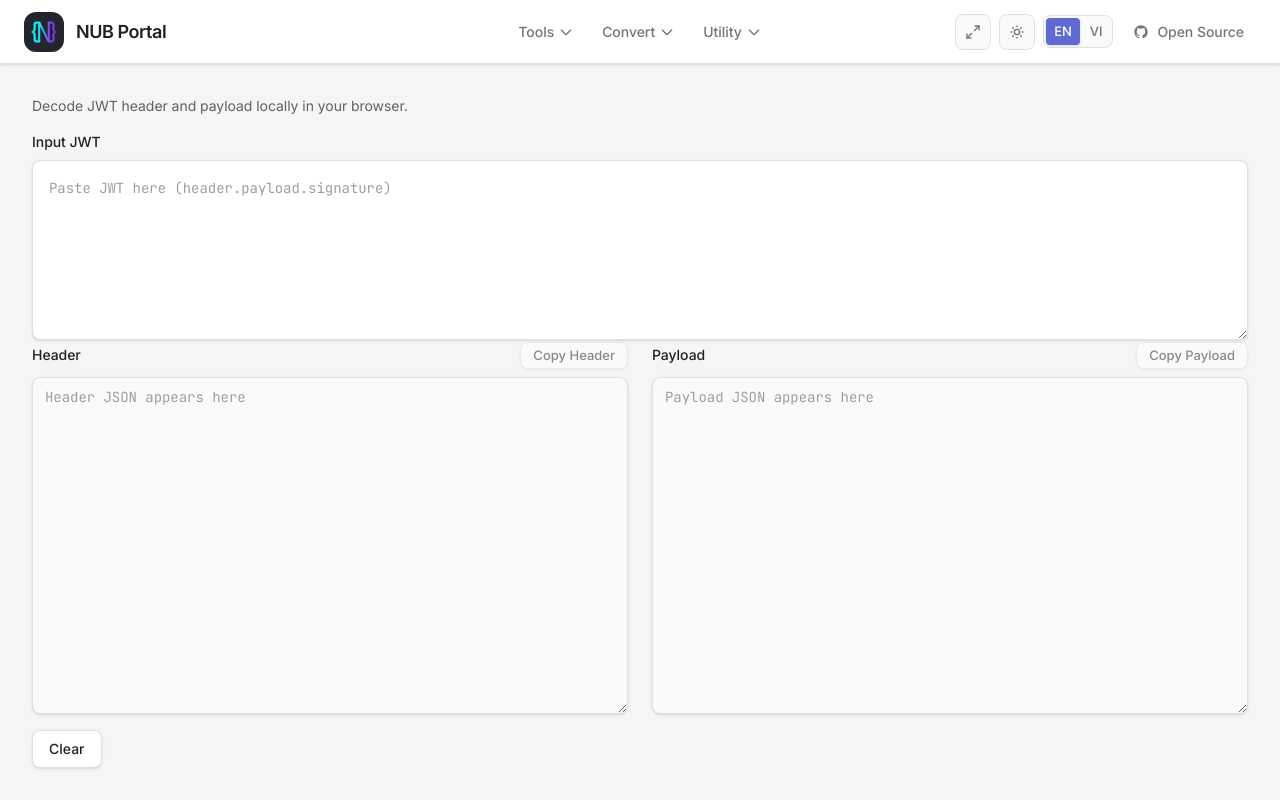
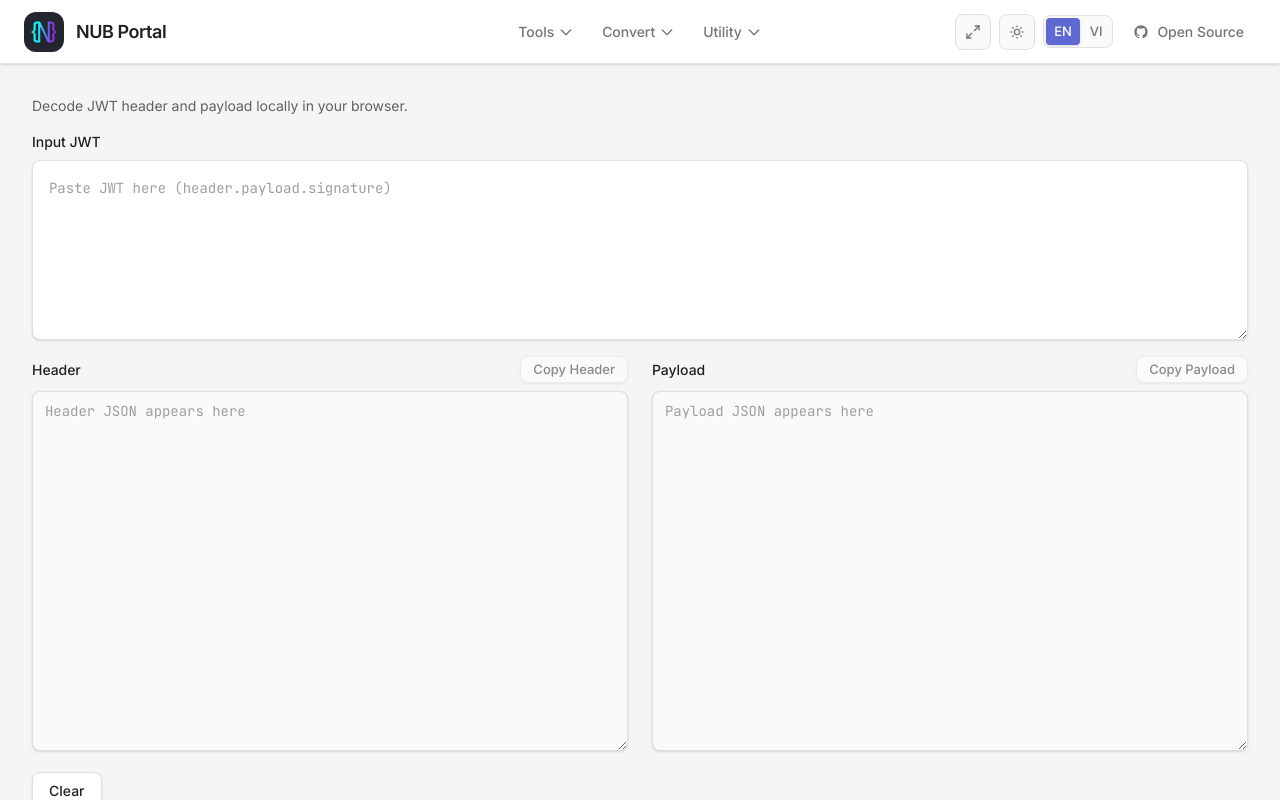
Before and after one commit to bao201102/tools, a React (Vite) app: page /jwt-decoder in a window 1280 px wide. Built offline with nearby package versions, Linux system fonts and the light colour scheme.

Commit message:
feat: implement JWT decoder page with custom Textarea component and editor UI

```diff
--- a/src/components/ui/Textarea.tsx
+++ b/src/components/ui/Textarea.tsx
@@ -7,10 +7,12 @@ type TextareaProps = {
 } & TextareaHTMLAttributes<HTMLTextAreaElement>
 
 export function Textarea({ error = false, className = '', ...rest }: TextareaProps) {
+  const hasHeightConstraint = /\b(min-h|h)-/.test(className)
   return (
     <textarea
       className={cn(
-        'w-full min-h-24 rounded-md border bg-surface-1 px-3 py-2 text-body text-ink',
+        'w-full rounded-md border bg-surface-1 px-3 py-2 text-body text-ink',
+        !hasHeightConstraint && 'min-h-24',
         'placeholder:text-ink-tertiary',
         'outline-none transition-colors focus-visible:ds-focus-ring',
         error
--- a/src/features/jwt-decoder-tool/components/JwtDecoderEditor.tsx
+++ b/src/features/jwt-decoder-tool/components/JwtDecoderEditor.tsx
@@ -29,7 +29,7 @@ function OutputPane({ id, label, value, copyLabel, onCopy }: OutputPaneProps) {
         readOnly
         value={value}
         spellCheck={false}
-        className="min-h-[240px] w-full flex-1 resize-y bg-surface-2 p-4 font-mono text-sm leading-relaxed text-ink shadow-sm"
+        className="min-h-[240px] max-h-[80vh] h-[calc(100%-2.5rem)] w-full resize-y bg-surface-2 p-4 font-mono text-sm leading-relaxed text-ink shadow-sm"
         placeholder={t('tool.jwt.placeholder', { label })}
       />
     </div>
@@ -82,7 +82,7 @@ export function JwtDecoderEditor() {
         : t('tool.jwt.copyPayload')
 
   return (
-    <div className="mx-auto flex min-h-0 w-full max-w-[1300px] flex-1 flex-col gap-4 p-6 lg:p-8">
+    <div className="mx-auto flex w-full max-w-[1300px] flex-col gap-4 p-6 lg:p-8">
       <div className="shrink-0">
         <p className="text-sm text-ink-muted">{t('tool.jwt.desc')}</p>
       </div>
@@ -105,7 +105,7 @@ export function JwtDecoderEditor() {
           value={input}
           onChange={(event) => setInput(event.target.value)}
           spellCheck={false}
-          className="min-h-[140px] w-full resize-y font-mono text-sm leading-relaxed sm:min-h-[180px] p-3 sm:p-4 shadow-sm"
+          className="min-h-[140px] max-h-[50vh] w-full resize-y font-mono text-sm leading-relaxed sm:min-h-[180px] p-3 sm:p-4 shadow-sm"
           placeholder={t('tool.jwt.inputPlaceholder')}
           error={!!error}
         />
@@ -113,7 +113,7 @@ export function JwtDecoderEditor() {
 
       <div
         className="grid min-h-0 grid-cols-1 gap-4 w-full lg:grid-cols-2 lg:gap-6"
-        style={{ height: editorHeight }}
+        style={{ minHeight: editorHeight }}
       >
         <OutputPane
           id="jwt-header-output"
--- a/src/pages/JwtDecoderPage.tsx
+++ b/src/pages/JwtDecoderPage.tsx
@@ -2,7 +2,7 @@ import { JwtDecoderEditor } from '../features/jwt-decoder-tool'
 
 export default function JwtDecoderPage() {
   return (
-    <div className="flex min-h-0 flex-1 flex-col">
+    <div className="w-full">
       <JwtDecoderEditor />
     </div>
   )
```
